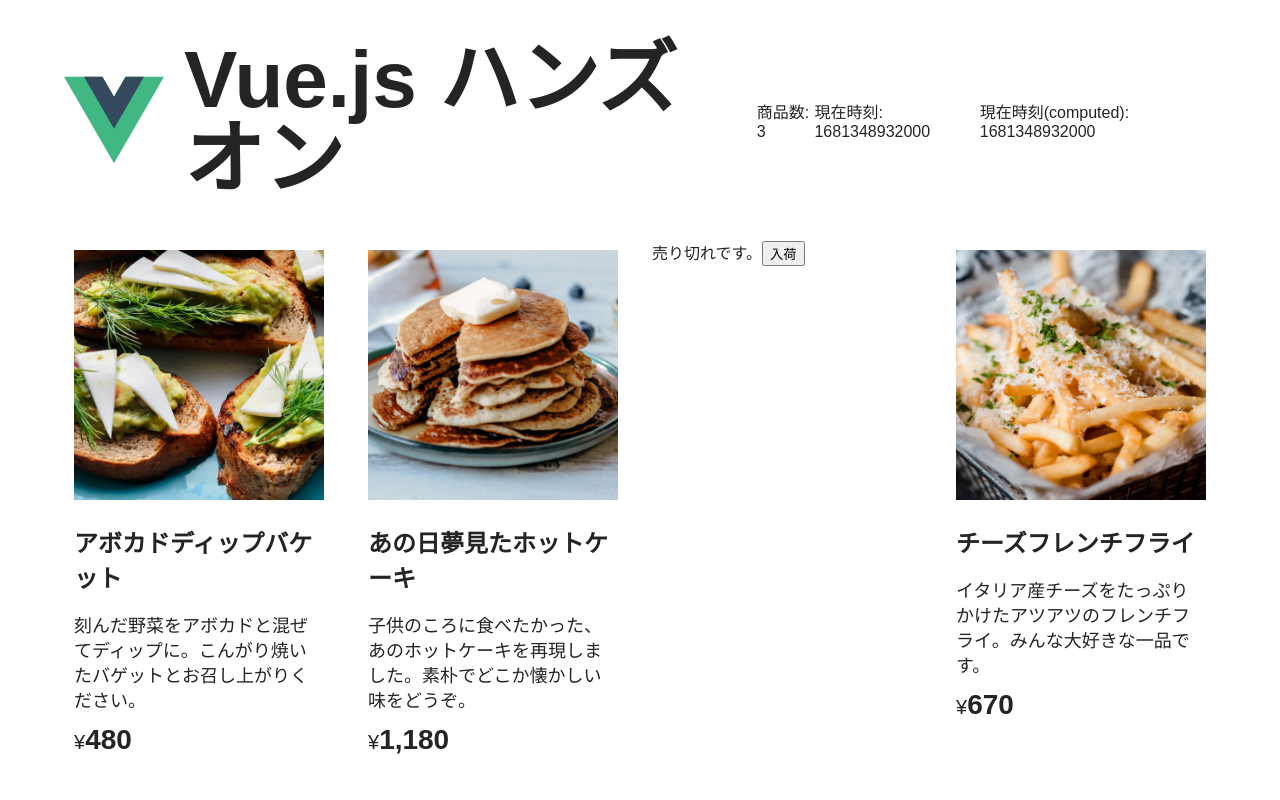
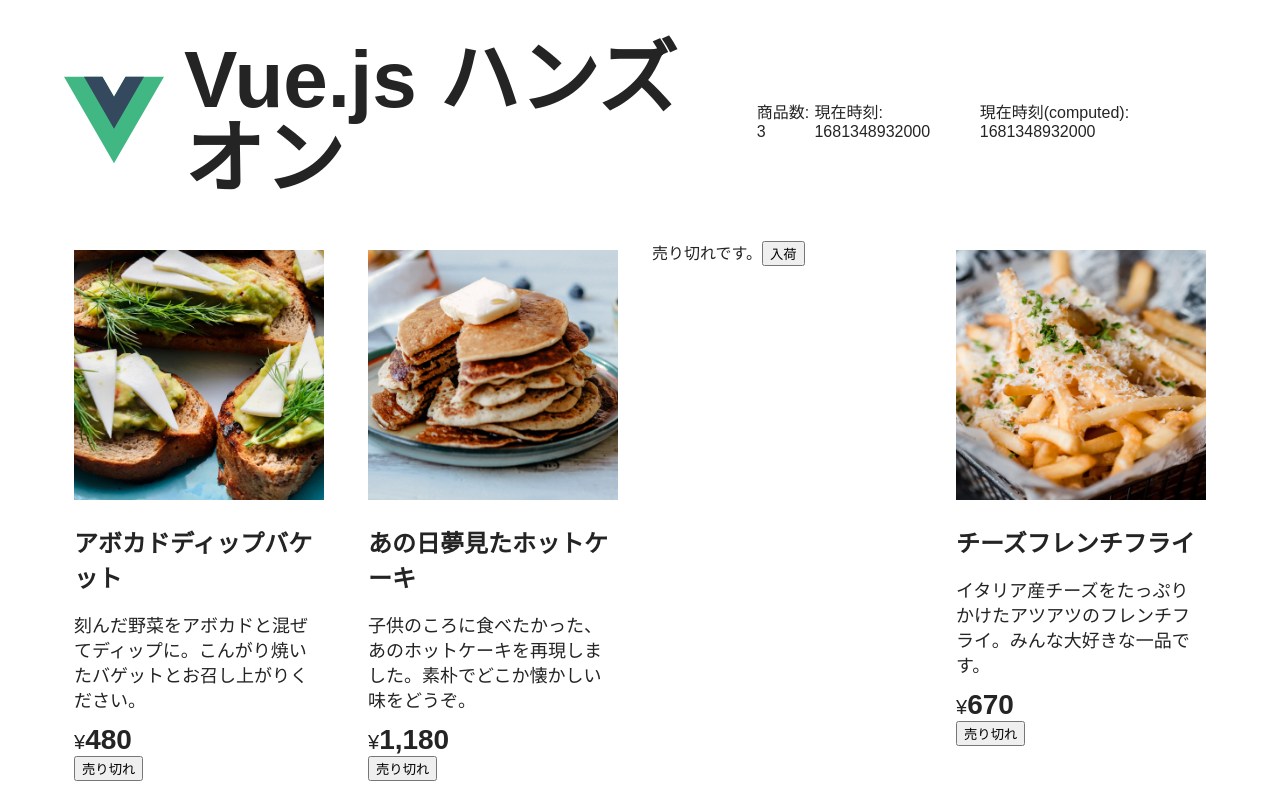
Before and after one commit to kyainuma/vue-project, a Vue app: page / in a window 1280 px wide. Built offline with nearby package versions, Linux system fonts and the light colour scheme.

Commit message:
商品をコンポーネント化する

```diff
--- a/src/App.vue
+++ b/src/App.vue
@@ -1,6 +1,8 @@
 <script setup>
 import { computed } from '@vue/reactivity';
 import { ref } from 'vue'
+import Card from './components/Card.vue'
+
 const items = ref([
   {
     id: 1,
@@ -44,10 +46,6 @@ const items = ref([
   }
 ])
 
-function pricePrefix(price) {
-  return price.toLocaleString()
-}
-
 function stockQuantity() {
   return items.value.filter(item => item.soldOut === false).length
 }
@@ -67,6 +65,11 @@ function getDate() {
 const getDateComputed = computed(function() {
   return Date.now()
 })
+
+function changeSoldOut(id) {
+  const pickElm = items.value.find(item => item.id == id)
+  pickElm.soldOut = true
+}
 </script>
 
 <template>
@@ -90,16 +93,13 @@ const getDateComputed = computed(function() {
         @click="item.selected = !item.selected"
         @keyup.enter="item.selected = !item.selected"
         tabindex="0">
-        <div class="thumbnail">
-          <img
-            :src="item.image"
-            alt="">
-        </div>
-        <div class="description">
-          <h2>{{ item.name }}</h2>
-          <p>{{ item.description }}</p>
-          <span>¥<span class="price">{{ pricePrefix(item.price) }}</span></span>
-        </div>
+        <Card
+          :id="item.id"
+          :image="item.image"
+          :name="item.name"
+          :description="item.description"
+          :price="item.price"
+          @sold-out="changeSoldOut"/>
       </div>
       <div v-else>売り切れです。<button type="button" @click="stockItem(item)">入荷</button></div>
     </template>
@@ -159,35 +159,6 @@ body {
   transform: scale(1.05);
 }
 
-.item > div.thumbnail > img {
-  width: 100%;
-  height: calc(100%);
-  object-fit: cover;
-}
-
-.item > div.description {
-  text-align: left;
-  margin-top: 20px;
-}
-
-.item > div.description > p {
-  margin-top: 0px;
-  margin-bottom: 0px;
-  font-size: 18px;
-  line-height: 25px;
-}
-
-.item > div.description > span {
-  display: block;
-  margin-top: 10px;
-  font-size: 20px;
-}
-
-.item > div.description > span > .price {
-  font-size: 28px;
-  font-weight: bold;
-}
-
 .selected-item {
   background-color: #e3f2fb;
 }
--- /dev/null
+++ b/src/components/Card.vue
@@ -0,0 +1,80 @@
+<template>
+  <div class="thumbnail">
+    <img
+      :src="image"
+      alt="">
+  </div>
+  <div class="description">
+    <h2>{{ name }}</h2>
+    <p>{{ description }}</p>
+    <span>¥<span class="price">{{ pricePrefix(price) }}</span></span>
+  </div>
+  <button type="button" @click="emit('sold-out', id)">売り切れ</button>
+</template>
+
+<script setup>
+defineProps({
+  id: {
+    type: Number,
+    default: null,
+    required: false
+  },
+  name: {
+    type: String,
+    default: '',
+    required: false
+  },
+  description: {
+    type: String,
+    default: '',
+    required: false
+  },
+  price: {
+    type: Number,
+    default: 0,
+    required: false
+  },
+  image: {
+    type: String,
+    default: '',
+    required: false
+  },
+});
+
+function pricePrefix(price) {
+  return price.toLocaleString()
+}
+
+const emit = defineEmits(['sold-out'])
+</script>
+
+<style>
+.item > div.thumbnail > img {
+  width: 100%;
+  height: calc(100%);
+  object-fit: cover;
+}
+
+.item > div.description {
+  text-align: left;
+  margin-top: 20px;
+}
+
+.item > div.description > p {
+  margin-top: 0px;
+  margin-bottom: 0px;
+  font-size: 18px;
+  line-height: 25px;
+}
+
+.item > div.description > span {
+  display: block;
+  margin-top: 10px;
+  font-size: 20px;
+}
+
+.item > div.description > span > .price {
+  font-size: 28px;
+  font-weight: bold;
+}
+</style>
```
